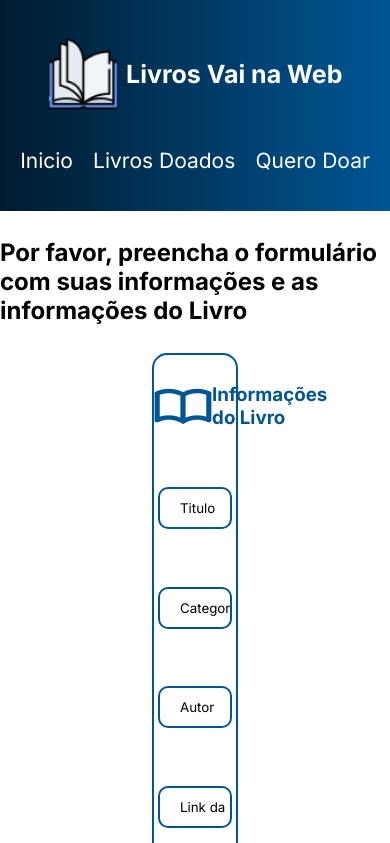
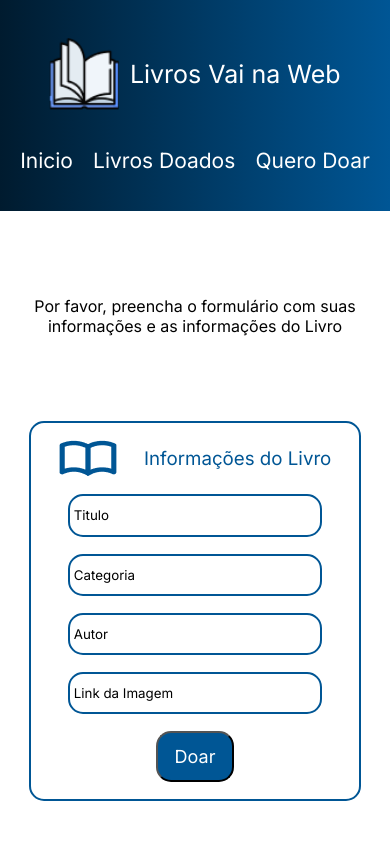
Before and after one commit to RooBastos/Desafio-Final-VNW, a React (Vite) app: page /querodoar in a window 390 px wide. Shown: the top 843 px of the page. Built offline with nearby package versions, Linux system fonts and the light colour scheme.

Commit message:
Third Part

```diff
--- a/src/pages/querodoar/queroDoar.jsx
+++ b/src/pages/querodoar/queroDoar.jsx
@@ -15,6 +15,7 @@ export default function QueroDoar(){
                     <input type="text" placeholder='Categoria' />
                     <input type="text" placeholder='Autor' />
                     <input type="text" placeholder='Link da Imagem' />
+                    <button className={Style.button}>Doar</button>
                 </form>
             </section>
         </section>
--- a/src/pages/querodoar/queroDoar.module.scss
+++ b/src/pages/querodoar/queroDoar.module.scss
@@ -1,3 +1,7 @@
+* {
+    font-weight: 400;
+}
+
 .principal {
     height: 80vh;
     display: flex;
@@ -10,6 +14,8 @@
     align-items: center;
     justify-content: space-evenly;
 
+}
+
 form {
     border: 2px solid #005695;
     width: 22vw;
@@ -18,25 +24,29 @@
     display: flex;
     flex-direction: column;
     align-items: center;
-      justify-content: space-around;
+    justify-content: space-evenly;
+
     div {
         width: 100%;
         display: flex;
         align-items: center;
-        justify-content: space-around;
+        justify-content: space-evenly;
         color: #005695;
     }
+
     input {
         border: solid 2px#005695;
         width: 19vw;
         height: 5vh;
         border-radius: 10px;
         outline: none;
-        padding-left: 20px;
+        padding-left: 0.75vw;
+
         &::placeholder {
             color: black;
         }
     }
+
     .doar {
         background-color: #005695;
         width: 10vw;
@@ -46,4 +56,93 @@
         color: white;
     }
 }
+
+.button {
+    background-color: #005695;
+    width: 12vw;
+    height: 6vh;
+    border-radius: 15px;
+    color: white;
+    font-size: 18px;
+    cursor: pointer;
+
+    &:hover {
+        background-color: #004066;
     }
+}
+
+@media(max-width: 1208px) {
+    form {
+        width: 45vw;
+        height: 50vh;
+
+        input {
+            border: solid 2px#005695;
+            width: 35vw;
+            height: 5vh;
+            border-radius: 10px;
+            outline: none;
+            padding-left: 0.75vw;
+
+            &::placeholder {
+                color: black;
+            }
+        }
+    }
+}
+
+@media(max-width: 760px) {
+
+    h2{
+        font-size: 18px;
+        text-align: center;
+        width: 50vw;
+    }
+
+    form {
+        width: 55vw;
+        height: 55vh;
+
+        input {
+            border: solid 2px#005695;
+            width: 40vw;
+            height: 5vh;
+            border-radius: 15px;
+            outline: none;
+            padding-left: 0.75vw;
+            &::placeholder {
+                color: black;
+            }
+        }
+    }
+}
+
+@media(max-width: 474px) {
+    h2{
+        font-size: 16px;
+        text-align: center;
+        width: 100%;
+    }
+
+    form {
+        width: 85vw;
+        height: 45vh;
+
+        input {
+            border: solid 2px#005695;
+            width: 65vw;
+            height: 5vh;
+            border-radius: 15px;
+            outline: none;
+            padding-left: 0.9vw;
+            &::placeholder {
+                color: black;
+            }
+        }
+    }
+
+    .button {
+        width: 20vw;
+        height: 6vh;
+    }
+}
```
Lines whose indentation alone changed are shown as unchanged.
